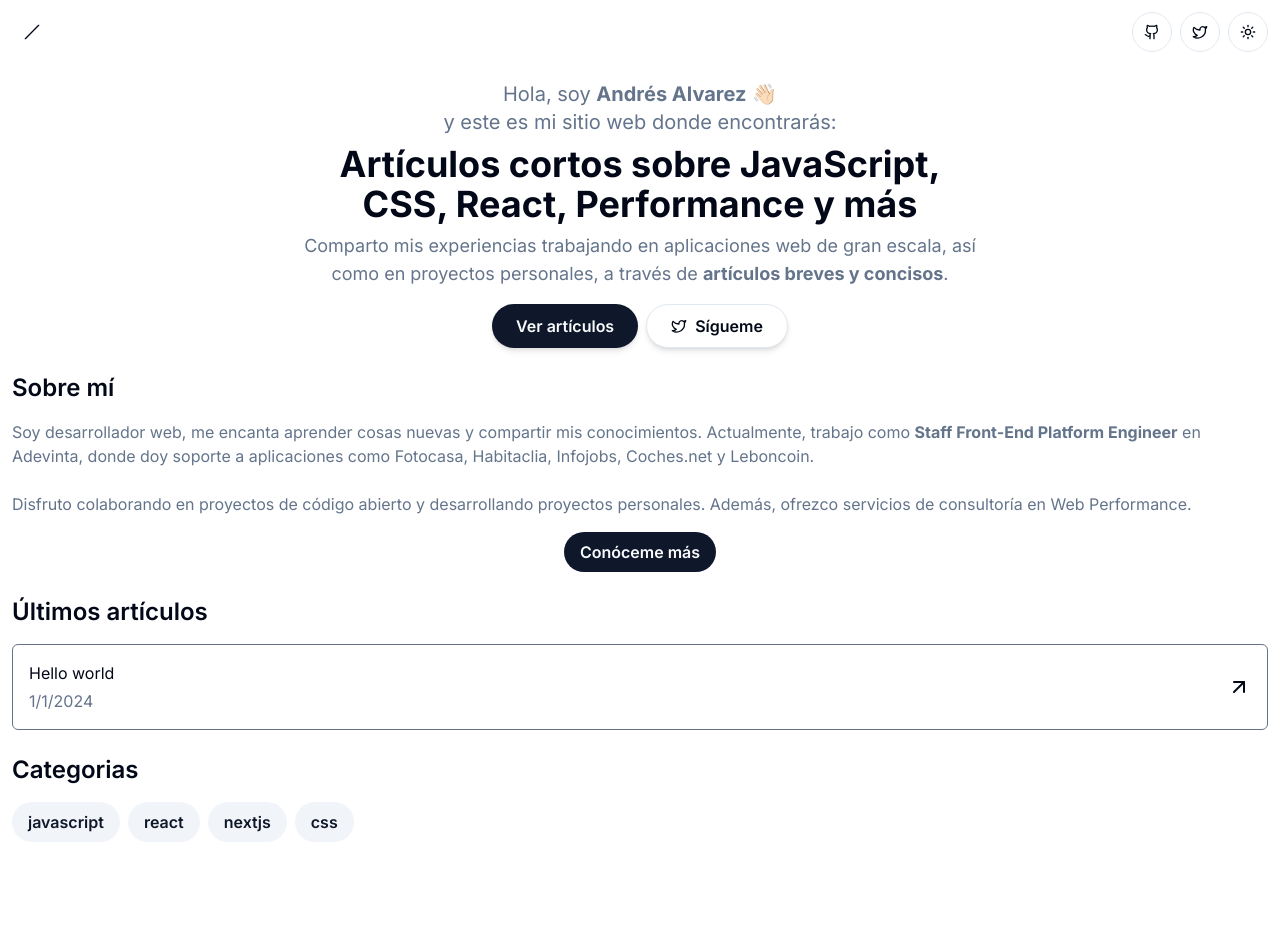
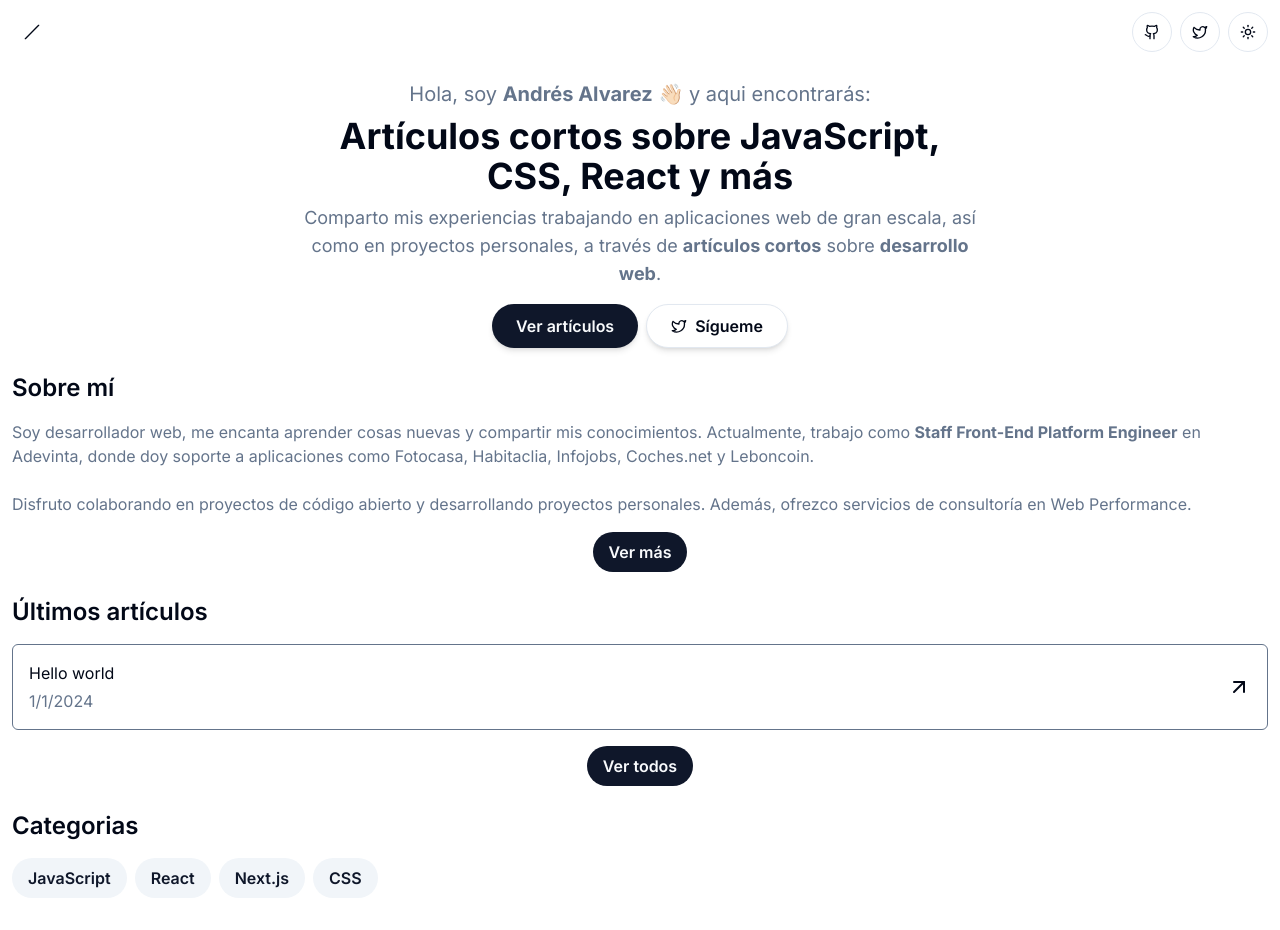
Before and after one commit to andresz1/andresas.dev, a Next.js app: page / in a window 1280 px wide. Before the commit the page ends 866 px from the top, so only its background shows below. Built offline with nearby package versions, Linux system fonts and the light colour scheme.

Commit message:
finish first iteration and add sitemaps

```diff
--- a/package.json
+++ b/package.json
@@ -5,6 +5,7 @@
   "scripts": {
     "dev": "next dev",
     "build": "next build",
+    "postbuild": "next-sitemap",
     "start": "next start",
     "lint": "next lint"
   },
@@ -19,6 +20,7 @@
     "clsx": "^2.1.1",
     "lucide-react": "^0.396.0",
     "next": "14.2.4",
+    "next-sitemap": "^4.2.3",
     "next-themes": "^0.3.0",
     "react": "^18",
     "react-dom": "^18",
--- a/src/app/page.tsx
+++ b/src/app/page.tsx
@@ -2,6 +2,7 @@ import { Twitter } from "lucide-react";
 import { Metadata } from "next";
 import Link from "next/link";
 
+import { CategoryList } from "@/components/category/category-list";
 import { PostList } from "@/components/post/post-list";
 import { Button } from "@/components/ui/button";
 import { Container } from "@/components/ui/container";
@@ -9,9 +10,9 @@ import { Icon } from "@/components/ui/icon";
 import { ServicesFactory } from "@/services";
 
 export const metadata: Metadata = {
-  title: "JavaScript, CSS, React, Performance y más | andresas",
+  title: "JavaScript, CSS, React y más | andresas",
   description:
-    "Comparto mis experiencias trabajando en aplicaciones web de gran escala, así como en proyectos personales, a través de artículos breves y concisos.",
+    "Comparto mis experiencias trabajando en aplicaciones web de gran escala, así como en proyectos personales, a través de artículos cortos.",
 };
 
 export default async function HomePage() {
@@ -26,18 +27,18 @@ export default async function HomePage() {
         <div className="max-w-2xl mx-auto space-y-4 text-center">
           <div className="space-y-2">
             <div className="text-lg md:text-xl text-muted-foreground">
-              Hola, soy <strong>Andrés Alvarez</strong> 👋🏻 <br /> y este es mi
-              sitio web donde encontrarás:
+              Hola, soy <strong>Andrés Alvarez</strong> 👋🏻 y aqui encontrarás:
             </div>
 
             <h1 className="text-3xl md:text-4xl font-bold">
-              Artículos cortos sobre JavaScript, CSS, React, Performance y más
+              Artículos cortos sobre JavaScript, CSS, React y más
             </h1>
 
             <p className="text-md md:text-lg text-muted-foreground">
               Comparto mis experiencias trabajando en aplicaciones web de gran
               escala, así como en proyectos personales, a través de{" "}
-              <strong>artículos breves y concisos</strong>.
+              <strong>artículos cortos</strong> sobre{" "}
+              <strong>desarrollo web</strong>.
             </p>
           </div>
 
@@ -73,9 +74,9 @@ export default async function HomePage() {
             consultoría en Web Performance.
           </p>
 
-          <div className="flex justify-center">
+          <div className="flex justify-center gap-2">
             <Button asChild>
-              <Link href="/cv">Conóceme más</Link>
+              <Link href="/cv">Ver más</Link>
             </Button>
           </div>
         </section>
@@ -86,6 +87,12 @@ export default async function HomePage() {
           <h2 className="text-2xl font-semibold">Últimos artículos</h2>
 
           <PostList posts={posts} />
+
+          <div className="flex justify-center gap-2">
+            <Button asChild>
+              <Link href="/posts">Ver todos</Link>
+            </Button>
+          </div>
         </section>
       </Container>
 
@@ -93,16 +100,7 @@ export default async function HomePage() {
         <section className="space-y-4">
           <h2 className="text-2xl font-semibold">Categorias</h2>
 
-          {categories.map((category) => (
-            <Button
-              className="mr-2 mb-2"
-              variant="secondary"
-              key={category.id}
-              asChild
-            >
-              <Link href={`/posts/${category.id}`}>{category.id}</Link>
-            </Button>
-          ))}
+          <CategoryList categories={categories} />
         </section>
       </Container>
     </>
--- a/src/app/posts/[category]/page.tsx
+++ b/src/app/posts/[category]/page.tsx
@@ -1,37 +1,94 @@
+import { Twitter } from "lucide-react";
+import { Metadata } from "next";
+import { notFound } from "next/navigation";
+
+import { CategoryList } from "@/components/category/category-list";
 import { PostList } from "@/components/post/post-list";
+import { Button } from "@/components/ui/button";
 import { Container } from "@/components/ui/container";
+import { Icon } from "@/components/ui/icon";
 import { ServicesFactory } from "@/services";
 
-export const metadata = {
-  title: "Consejos sobre JavaScript, React y más",
-  description:
-    "Cuento mis experiencia trabajando en aplicaciones web de gran escala",
-};
+export interface CategoryDetailPageProps {
+  params: { category: string };
+}
 
-export interface CategoryDetailPage {
-  params: { category: string };
+export async function generateMetadata({
+  params,
+}: CategoryDetailPageProps): Promise<Metadata> {
+  const { category: categoryId } = params;
+  const { categoryService } = ServicesFactory.create();
+
+  const category = categoryService.fetchOne({ id: categoryId });
+
+  if (!category) {
+    return {};
+  }
+
+  return {
+    title: `Aprende sobre ${category.name}`,
+    description: `Aprende sobre ${category.name}, buenas prácticas y mantente actualizado a través de artículos cortos.`,
+  };
 }
 
 export default async function CategoryDetailPage({
   params,
-}: CategoryDetailPage) {
-  const { category } = params;
-  const { postService } = ServicesFactory.create();
+}: CategoryDetailPageProps) {
+  const { category: categoryId } = params;
+  const { categoryService, postService } = ServicesFactory.create();
 
-  const posts = await postService.fetchAllByCategory({ id: category });
+  const category = categoryService.fetchOne({ id: categoryId });
+  const categories = categoryService.fetchAll();
+  const posts = await postService.fetchAllByCategory({ categoryId });
+
+  if (!category) {
+    notFound();
+  }
 
   return (
-    <>
-      <h1>Categoria {category}</h1>
+    <Container className="space-y-6">
+      <div className="max-w-2xl mx-auto space-y-4 text-center">
+        <div className="space-y-2">
+          <h1 className="text-3xl md:text-4xl font-bold">
+            Aprende {category.name}
+          </h1>
 
-      <Container asChild>
-        <section className="space-y-4">
-          <h2 className="text-2xl font-semibold">Todos los artículos</h2>
+          <p className="text-md md:text-lg text-muted-foreground">
+            Aprende sobre <strong>{category.name}</strong>, buenas prácticas y
+            mantente actualizado a través de <strong>artículos cortos</strong>.
+          </p>
+        </div>
 
-          <PostList posts={posts} />
-        </section>
-      </Container>
-    </>
+        <div className="flex flex-col md:flex-row gap-2 justify-center">
+          <Button size="lg" variant="outline" className="shadow-md" asChild>
+            <a href="https://twitter.com/andresz_s" target="_blank">
+              <Icon>
+                <Twitter />
+              </Icon>
+              Sígueme
+            </a>
+          </Button>
+        </div>
+      </div>
+
+      <section className="space-y-4">
+        <h2 className="text-2xl font-semibold">
+          Artículos sobre {category.name}
+        </h2>
+
+        <PostList posts={posts} />
+      </section>
+
+      <section className="space-y-4">
+        <h2 className="text-2xl font-semibold">Otras categorías</h2>
+
+        <CategoryList
+          categories={categories.filter(
+            (current) => current.id !== category.id
+          )}
+        />
+      </section>
+    </Container>
   );
 }
 
--- a/src/app/posts/page.tsx
+++ b/src/app/posts/page.tsx
@@ -7,9 +7,9 @@ import { Icon } from "@/components/ui/icon";
 import { ServicesFactory } from "@/services";
 
 export const metadata = {
-  title: "Consejos sobre JavaScript, React y más",
+  title: "Aprende sobre desarrollo web y más",
   description:
-    "Cuento mis experiencia trabajando en aplicaciones web de gran escala",
+    "Aprende buenas prácticas y mantente actualizado a través de artículos cortos basados en experiencias reales..",
 };
 
 export default async function PostListPage() {
@@ -19,52 +19,30 @@ export default async function PostListPage() {
 
   return (
     <>
-      <Container>
       <div className="max-w-2xl mx-auto space-y-4 text-center">
-          <div className="text-xl md:text-2xl font-semibold">
-            Hola, soy Andres Alvarez 👋🏻
-          </div>
-
         <div className="space-y-2">
           <h1 className="text-3xl md:text-4xl font-bold">
-              Consejos sobre JavaScript, CSS, React y más
+            Aprende sobre Desarrollo Web y más
           </h1>
 
-            <p className="text-lg md:text-xl text-muted-foreground">
-              Te cuento mis experiencias trabajando en aplicaciones web de gran
-              escala como:{" "}
-              <a href="https://www.fotocasa.es/es/" target="_blank">
-                fotocasa
-              </a>
-              ,{" "}
-              <a href="https://www.fotocasa.es/es/" target="_blank">
-                coches.net
-              </a>
-              ,{" "}
-              <a href="https://www.fotocasa.es/es/" target="_blank">
-                milanuncios
-              </a>
-              ,{" "}
-              <a href="https://www.fotocasa.es/es/" target="_blank">
-                lenboncoin
-              </a>{" "}
-              y{" "}
-              <a href="https://www.fotocasa.es/es/" target="_blank">
-                OLX
-              </a>
+          <p className="text-md md:text-lg text-muted-foreground">
+            Descubre buenas prácticas y mantente actualizado con artículos
+            cortos basados en experiencias reales de{" "}
+            <strong>desarrollo web</strong>.
           </p>
         </div>
 
         <div className="flex flex-col md:flex-row gap-2 justify-center">
-            <Button size="lg" className="shadow-md">
+          <Button size="lg" variant="outline" className="shadow-md" asChild>
+            <a href="https://twitter.com/andresz_s" target="_blank">
               <Icon>
                 <Twitter />
               </Icon>
               Sígueme
+            </a>
           </Button>
         </div>
       </div>
-      </Container>
 
       <Container asChild>
         <section className="space-y-4">
--- /dev/null
+++ b/src/components/category/category-list.tsx
@@ -0,0 +1,26 @@
+import Link from "next/link";
+import { ComponentPropsWithoutRef } from "react";
+
+import { Button } from "@/components/ui/button";
+import { Category } from "@/types/Category";
+
+export interface CategoryListProps extends ComponentPropsWithoutRef<"div"> {
+  categories: Array<Category>;
+}
+
+export const CategoryList = ({ categories, ...others }: CategoryListProps) => {
+  return (
+    <div>
+      {categories.map((category) => (
+        <Button
+          className="mr-2 mb-2"
+          variant="secondary"
+          key={category.id}
+          asChild
+        >
+          <Link href={`/posts/${category.id}`}>{category.name}</Link>
+        </Button>
+      ))}
+    </div>
+  );
+};
--- a/src/services/category-service.ts
+++ b/src/services/category-service.ts
@@ -1,13 +1,17 @@
 import { Category } from "@/types/Category";
 
 const categories = [
-  { id: "javascript" },
-  { id: "react" },
-  { id: "nextjs" },
-  { id: "css" },
+  { id: "javascript", name: "JavaScript" },
+  { id: "react", name: "React" },
+  { id: "nextjs", name: "Next.js" },
+  { id: "css", name: "CSS" },
 ] as Array<Category>;
 
 export class CategoryService {
+  fetchOne({ id }: { id: string }): Category | undefined {
+    return categories.find((categories) => categories.id === id);
+  }
+
   fetchAll(): Array<Category> {
     return categories;
   }
--- a/src/services/post-service.ts
+++ b/src/services/post-service.ts
@@ -21,9 +21,9 @@ export class PostService {
     return posts;
   }
 
-  async fetchAllByCategory({ id }: { id: string }) {
+  async fetchAllByCategory({ categoryId }: { categoryId: string }) {
     const posts = await this.fetchAll();
 
-    return posts.filter((post) => post.categories.indexOf(id) !== -1);
+    return posts.filter((post) => post.categories.indexOf(categoryId) !== -1);
   }
 }
--- a/src/types/Category.ts
+++ b/src/types/Category.ts
@@ -1 +1 @@
-export type Category = { id: string };
+export type Category = { id: string; name: string };
```
Also changed, not shown: next-sitemap.config.js (added, +7 -0 lines), src/components/layout/header.tsx (+8 -5 lines), 1 other file (tests, documents, lock files or other folders). Lines whose indentation alone changed are shown as unchanged.
